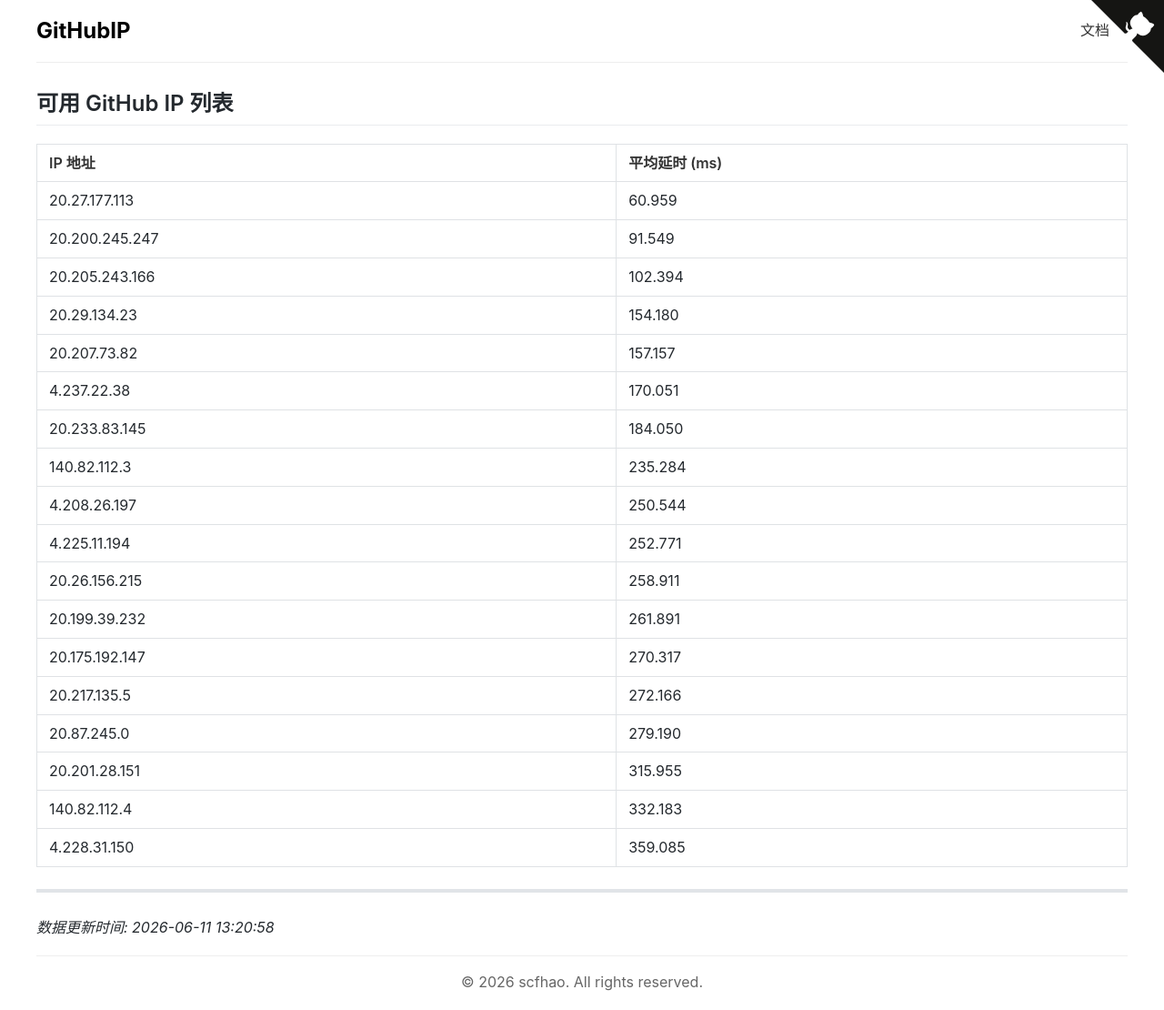
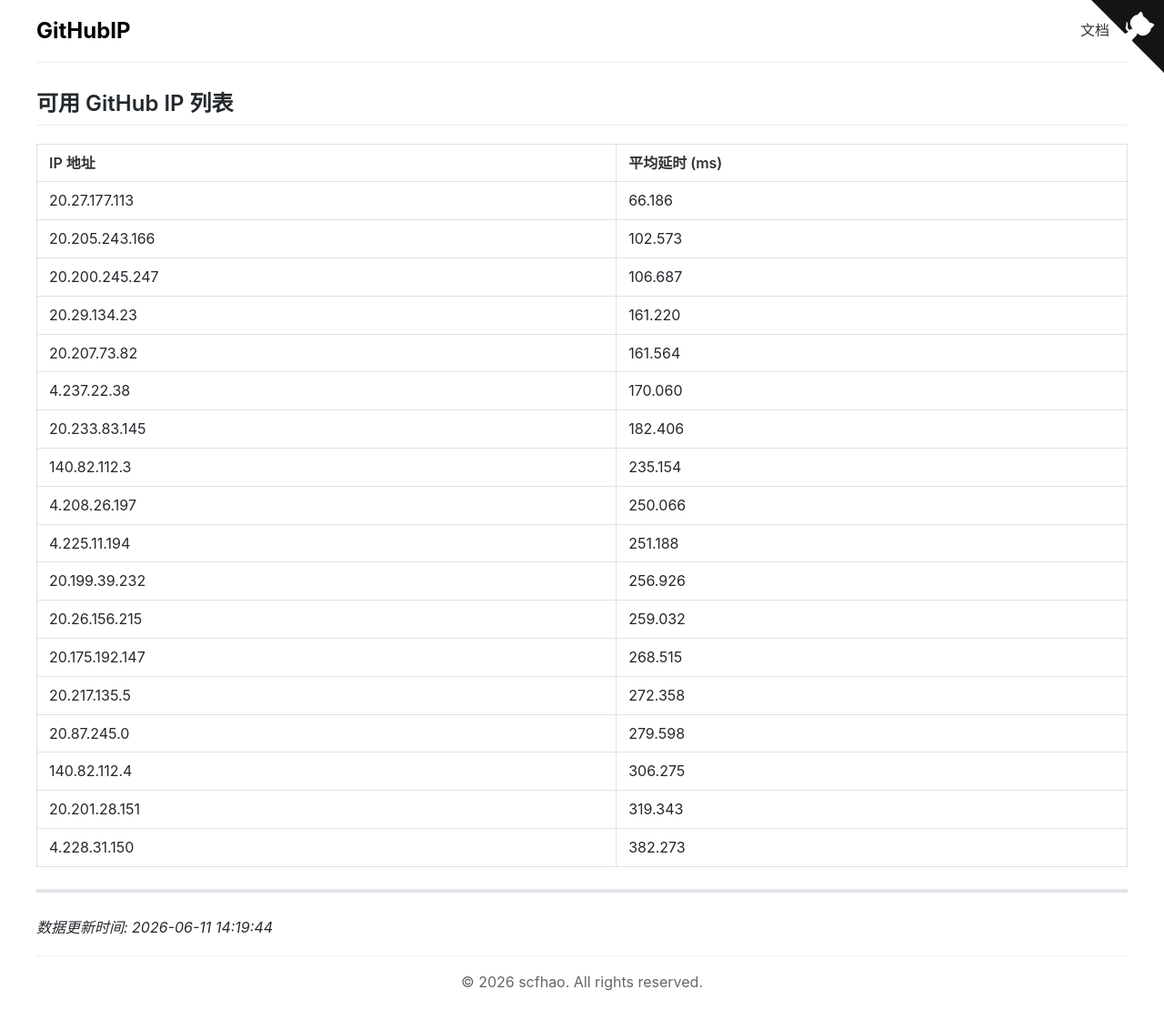
Before and after one commit to scfhao/GitHubIP, a Jekyll site: the page built from index.md, in a window 1280 px wide. Shown: the whole page at 91% size. Built offline with Jekyll 4.4.1, drawn with Linux system fonts in a browser that asks for light colours.

Commit message:
自动脚本执行 - 2026-06-11 14:19:44

```diff
--- a/index.md
+++ b/index.md
@@ -1,32 +1,32 @@
 ---
 layout: home
 title: GitHub IP 列表
-date: 2026-06-11 13:20:58
+date: 2026-06-11 14:19:44
 ---
 
 ## 可用 GitHub IP 列表
 
 | IP 地址 | 平均延时 (ms) |
 |---------|--------------|
-| 20.27.177.113 | 60.959 |
-| 20.200.245.247 | 91.549 |
-| 20.205.243.166 | 102.394 |
-| 20.29.134.23 | 154.180 |
-| 20.207.73.82 | 157.157 |
-| 4.237.22.38 | 170.051 |
-| 20.233.83.145 | 184.050 |
-| 140.82.112.3 | 235.284 |
-| 4.208.26.197 | 250.544 |
-| 4.225.11.194 | 252.771 |
-| 20.26.156.215 | 258.911 |
-| 20.199.39.232 | 261.891 |
-| 20.175.192.147 | 270.317 |
-| 20.217.135.5 | 272.166 |
-| 20.87.245.0 | 279.190 |
-| 20.201.28.151 | 315.955 |
-| 140.82.112.4 | 332.183 |
-| 4.228.31.150 | 359.085 |
+| 20.27.177.113 | 66.186 |
+| 20.205.243.166 | 102.573 |
+| 20.200.245.247 | 106.687 |
+| 20.29.134.23 | 161.220 |
+| 20.207.73.82 | 161.564 |
+| 4.237.22.38 | 170.060 |
+| 20.233.83.145 | 182.406 |
+| 140.82.112.3 | 235.154 |
+| 4.208.26.197 | 250.066 |
+| 4.225.11.194 | 251.188 |
+| 20.199.39.232 | 256.926 |
+| 20.26.156.215 | 259.032 |
+| 20.175.192.147 | 268.515 |
+| 20.217.135.5 | 272.358 |
+| 20.87.245.0 | 279.598 |
+| 140.82.112.4 | 306.275 |
+| 20.201.28.151 | 319.343 |
+| 4.228.31.150 | 382.273 |
 
 ---
 
-*数据更新时间: 2026-06-11 13:20:58*
+*数据更新时间: 2026-06-11 14:19:44*
```
